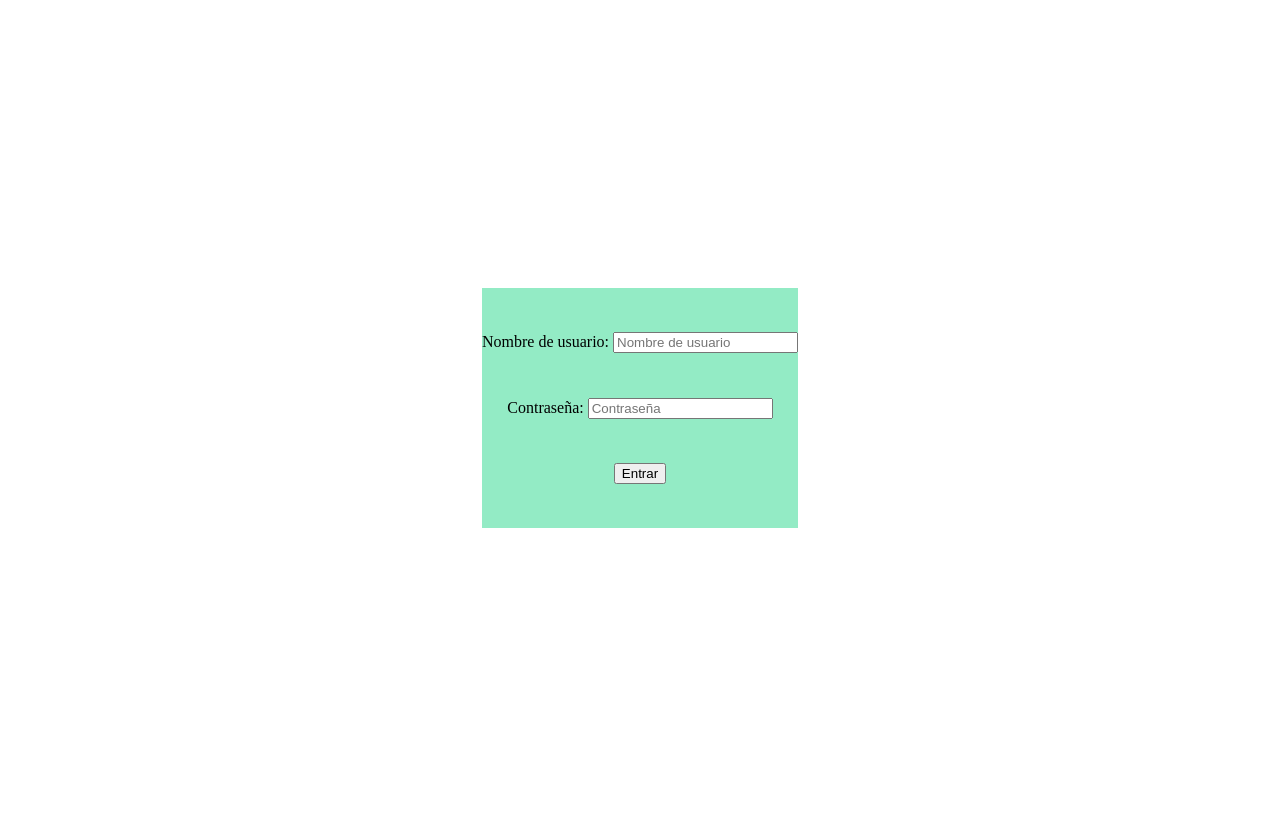
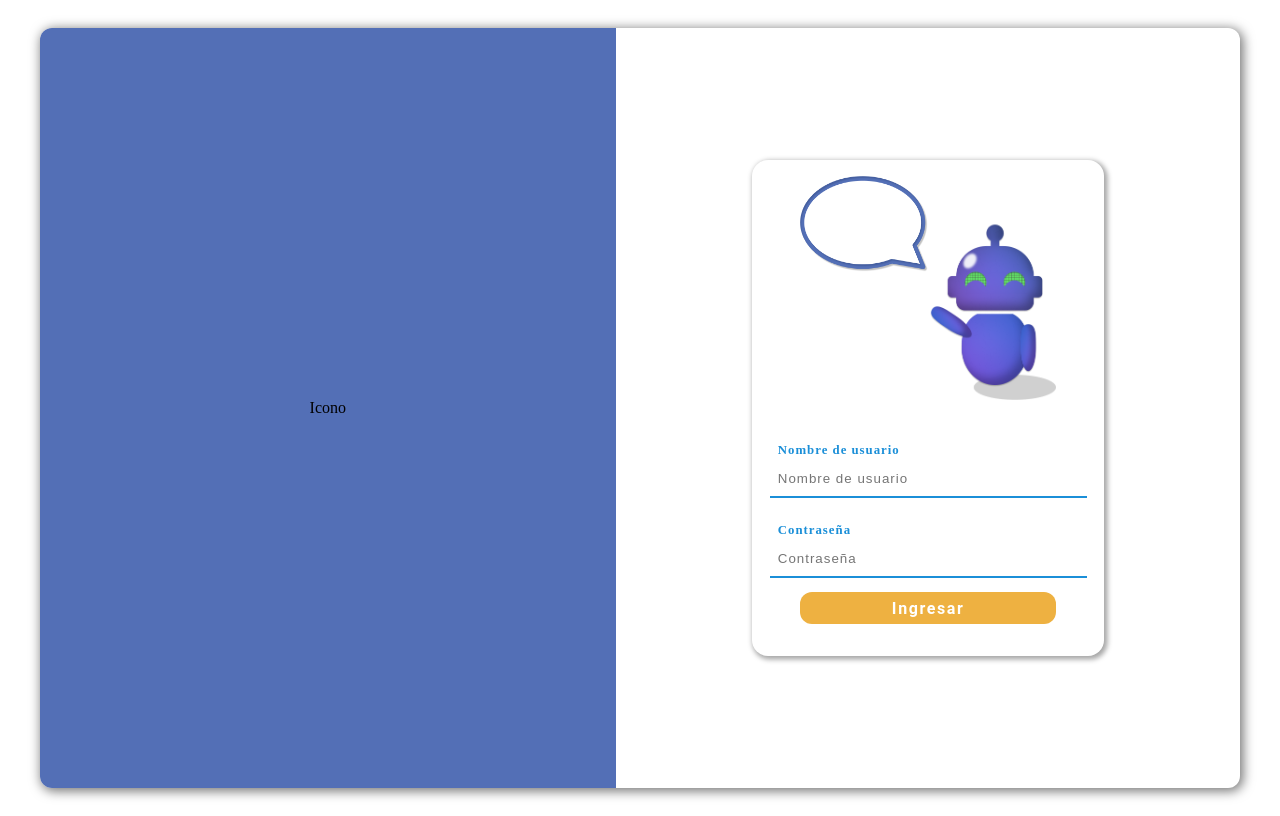
Before and after one commit to carlavega13/admin-Campus, a React (Vite) app in the folder Front-end/: page / in a window 1280 px wide. Built offline with nearby package versions, Linux system fonts and the light colour scheme.

Commit message:
limpieza de codigo

```diff
--- a/Front-end/src/App.jsx
+++ b/Front-end/src/App.jsx
@@ -1,6 +1,5 @@
 import { useState } from 'react'
 import { Route, Routes } from 'react-router-dom'
-import Login from './Components/Login/Login'
 import AdminHome from './Components/Admin/AdminHome/AdminHome'
 import AdminCourses from './Components/Admin/AdminCourses/AdminCourses'
 import FirstLoginEditProfile from './Components/FirstLoginEditProfile/FirstLoginEditProfile'
@@ -8,6 +7,7 @@ import s from "./App.module.css"
 import AdminCourseDetail from './Components/Admin/AdminCourses/AdminCourseDetail'
 import AdminUsers from './Components/Admin/AdminUsers/AdminUsers'
 import AdminUserDetail from './Components/Admin/AdminUsers/AdminUserDetail'
+import LoginPage from './Components/Login/LoginPage'
 
 function App() {
 
@@ -15,7 +15,7 @@ function App() {
   return (
     <div className={s.box}>
     <Routes>
-   <Route path="/" element={<Login />}/>
+   <Route path="/" element={<LoginPage />}/>
    <Route path="/adminHome" element={<AdminHome />}/>
    <Route path="/adminhome/courses" element={<AdminCourses />}/>
    <Route path="/firstEditProfile" element={<FirstLoginEditProfile />}/>
--- a/Front-end/src/Components/Admin/AdminCourses/AdminCourseDetail.jsx
+++ b/Front-end/src/Components/Admin/AdminCourses/AdminCourseDetail.jsx
@@ -1,5 +1,5 @@
 import { useDispatch, useSelector } from "react-redux"
-import { useParams } from "react-router-dom"
+import { useNavigate, useParams } from "react-router-dom"
 import s from "../../../css/AdminCourseDetail.module.css"
 import Papa from 'papaparse';
 import downloadCsv from "../../../downloadCsv";
@@ -11,6 +11,7 @@ import EmailPopOut from "../../EmailPopOut";
 import { getGrades } from "../../../Redux/actions";
 
 const AdminCourseDetail=()=>{
+    const navigate =useNavigate()
     const[flag,setFlag]=useState({
         state:false,
         to:""
@@ -26,7 +27,10 @@ const AdminCourseDetail=()=>{
    if(!course.enrolledPeople.find((pe)=>pe.grades)){
     dispatch(getGrades(course.enrolledPeople,user.token,user.domain,id))
     return(
-        <>LOADING!!!!!!</>
+        <>
+        <button onClick={()=>navigate("/adminHome")}>HOME</button>
+        LOADING!!!!!!
+        </>
     )
 
        }
@@ -85,6 +89,8 @@ const handleEnvolope=(to)=>{
 
 return(
     <div className={s.box}>
+        <button onClick={()=>navigate("/adminHome/courses")}>Atras</button>
+        <button onClick={()=>navigate("/adminHome")}>HOME</button>
           <div className={s.names}>
         <h4 className={flag?.state?s.blur:s.normal}>Nombres</h4>
         <h4 className={flag?.state?s.blur:s.normal}>Email</h4>
@@ -93,7 +99,12 @@ return(
         <h4 className={flag?.state?s.blur:s.normal}>Porcentaje de finalizacion</h4>
         </div>
     {sliceUsers?.map(student=>{
-       let progress= student?.enrolledcourses?.find(co=>co.id==id).progress
+        let progress=0
+        if(student.enrolledcourses.progress){
+
+
+            progress= student?.enrolledcourses?.find(co=>co.id==id).progress
+        }
         return (
             <div className={s.cell}>
                 <div className={s.name}>{student.fullname}</div>
--- a/Front-end/src/Components/Admin/AdminCourses/AdminCourses.jsx
+++ b/Front-end/src/Components/Admin/AdminCourses/AdminCourses.jsx
@@ -54,6 +54,7 @@ const AdminCourses=()=>{
 
 return(
     <div className={s.fondo}>
+        <button onClick={()=>navigate("/adminHome")}>HOME</button>
                   <div className={s.names}>
         <h4 className={flag?.state?s.blur:s.normal}>Curso</h4>
         <h4 className={flag?.state?s.blur:s.normal}>Cantidad de alumnos</h4>
--- a/Front-end/src/Components/Admin/AdminUsers/AdminUserDetail.jsx
+++ b/Front-end/src/Components/Admin/AdminUsers/AdminUserDetail.jsx
@@ -1,6 +1,6 @@
 import { useEffect, useState } from "react";
 import { useSelector } from "react-redux"
-import { useParams } from "react-router-dom"
+import { useNavigate, useParams } from "react-router-dom"
 import axios from "axios"
 import { HOST } from "../../../../HOST";
 import s from "../../../css/AdminUserDetail.module.css"
@@ -11,6 +11,7 @@ export const dateTransfer=(timeStamp)=>{
     return fecha.toLocaleDateString('es-ES', opciones);
 }
 const AdminUserDetail=()=>{
+    const navigate=useNavigate()
     const {id}=useParams()
     const[info,setInfo]=useState([])
    const{token,domain}=useSelector(state=>state.user)
@@ -27,7 +28,7 @@ let order={}
        course:response.data[0].enrolledcourses.find(c=>c.id== user?.enrolledcourses[i]?.id ),
        grades:response.data[0].grades
     }
-    // console.log(order);
+
 a.push(order)
 }
 
@@ -36,9 +37,10 @@ setInfo(a)
 courses()
 },[])
 
-console.log(info);
 return(
     <div>
+        <button onClick={()=>navigate("/adminHome")}>HOME</button>
+        <button onClick={()=>navigate("/adminHome/users")}>Atras</button>
     <h1>{user?.fullname}</h1>
     <h5>{user?.email}</h5>
     {user.phone1&&<h5>{user?.phone1}</h5>}
--- a/Front-end/src/Components/Admin/AdminUsers/AdminUsers.jsx
+++ b/Front-end/src/Components/Admin/AdminUsers/AdminUsers.jsx
@@ -70,6 +70,7 @@ alert("Debes selecionar al menos un usuario")
 
 return(
     <div>
+        <button onClick={()=>navigate("/adminHome")}>HOME</button>
        <div className={s.box}>
         <div className={s.names}>
         <h4 className={flag.state?s.blur:s.normal}>Nombres</h4>
--- a/Front-end/src/Components/EmailPopOut.jsx
+++ b/Front-end/src/Components/EmailPopOut.jsx
@@ -9,7 +9,7 @@ const[info,setInfo]=useState({
     subject:"",
     text:""
 })
-console.log(props);
+
 const handleSendEmail=async()=>{
    let confirm=window.confirm('¿Estás seguro de que deseas enviar este email?');
    if(confirm){
--- a/Front-end/src/Components/Login/Login.jsx
+++ b/Front-end/src/Components/Login/Login.jsx
@@ -3,6 +3,8 @@ import { useDispatch, useSelector } from "react-redux"
 import { login } from "../../Redux/actions"
 import { useNavigate } from "react-router-dom"
 import s from "../../css/Login.module.css"
+import robotStandar from "../../public/images/Login/ROBOT-VERDE.png"
+import msgIcon from "../../public/images/Login/Vector-Nube-Msg.png"
 
 const Login=()=>{
     const navigate=useNavigate()
@@ -19,32 +21,52 @@ const Login=()=>{
         setUser({
             ...user,
             [e.target.name]:e.target.value
-
         })
     }
     const handlerLogin=()=>{
         dispatch(login(user))
 
     }
-            useEffect(()=>{
+    useEffect(()=>{},[userLogged])
 
-            },[userLogged])
-            if(userLogged?.username&&userLogged?.phone===null){
+    if(userLogged?.username&&userLogged?.phone===null) {
         navigate("firstEditProfile")
       return
     }
-                        if(userLogged?.username&&userLogged?.rol==="administrador"){
+    if(userLogged?.username&&userLogged?.rol==="administrador") {
         navigate("/adminHome")
     }
 
 
-return(
-    <div className={s.box}>
-    <label htmlFor="username">Nombre de usuario: <input onChange={handlerChange} name="username" value={user.username} type="text" placeholder="Nombre de usuario" /></label>
+return (
+    <div className={s.containerLogin}>
 
-    <label htmlFor="password">Contraseña: <input onChange={handlerChange} name="password" value={user.password} type="text" placeholder="Contraseña"/></label>
+      <div className={s.icons}>
+        <img src={msgIcon}className={s.msgIcon}/>
+        <img src={robotStandar} className={s.robotStandar}/>
+      </div>
 
-    <button onClick={handlerLogin}>Entrar</button>
+      <div className={s.inputs}>
+
+        <label htmlFor="username">
+          Nombre de usuario
+        </label>
+        <input onChange={handlerChange} name="username"value={user.username}
+            type="text" placeholder="Nombre de usuario"
+            />
+
+        <label htmlFor="password">
+          Contraseña
+        </label>
+        <input onChange={handlerChange} name="password"
+            value={user.password}
+            type="text" placeholder="Contraseña"/>
+
+        <button onClick={handlerLogin}
+            className={s.btnLogin}>Ingresar</button>
+
+      </div>
+
     </div>
 )
 }
--- /dev/null
+++ b/Front-end/src/Components/Login/LoginPage.jsx
@@ -0,0 +1,12 @@
+import Login from '../Login/Login.jsx'
+import s from "../../css/LoginPage.module.css"
+export default function LoginPage () {
+    return (
+        <div className={s.divContainer}>
+          <div className={s.uno}>Icono</div>
+          <div className={s.dos}>
+              <Login/>
+          </div>
+        </div>
+    )
+}
--- a/Front-end/src/css/Login.module.css
+++ b/Front-end/src/css/Login.module.css
@@ -1,10 +1,95 @@
-.box{
+.containerLogin {
+    background-color: #fff;
+    width: 22rem;
+    height: 100%;
+    max-height: 30rem;
     display: flex;
     flex-direction: column;
+    align-items: center;
+    justify-content: flex-start;
+    padding-top: 1rem;
+    box-shadow: 2px 2px .3rem .1rem rgb(0, 0, 0, 0.35);
+    border-radius: 1rem;
+}
+.icons {
+    width: 100%;
+    display: flex;
+    height: 14rem;
     justify-content: center;
-    align-items: center;
-    background-color: rgb(147, 235, 197);
-    justify-content: space-evenly;
-    height:  30vh;
+}
+.robotStandar {
+    width: 8rem;
+    height: 11.5rem;
+    align-self: flex-end;
+}
+.msgIcon {
+    width: 8rem;
+    height: 6rem;
+}
+.inputs {
+    margin-top: 2rem;
+    display: flex;
+    flex-direction: column;
+    height: 12rem;
+    width: 90%;
+    justify-content: space-between;
+}
+.inputs input {
+    border-radius: 6px 6px 0 0;
+    height: 2rem;
+    letter-spacing: 1px;
+    padding-left: .5rem;
+    border: none;
+    border-bottom: 2px solid #1B8FD8;
+    outline: none;
+}
+.inputs label {
+    font-weight: bold;
+    letter-spacing: 1px;
+    font-size: .8rem;
+    width: fit-content;
+    padding: 0px 8px 0px 8px;
+    position: relative;
+    top: .7rem;
+    color: #1B8FD8
+}
+.btnLogin {
+    background: #EEB141;
+    height: 2rem;
+    border-radius: 12px;
+    border: none;
+    font-weight: bold;
+    font-family: Roboto;
+    font-size: 1rem;
+    color: #fff;
+    letter-spacing: .1rem;
+    transition: .3s;
+    width: 100%;
+    max-width: 16rem;
+    align-self: center;
+}
+.btnLogin:hover {
+    background: #F3CD87;
+    cursor: pointer
+}
 
+@media (max-width: 960px) {
+    .containerLogin {
+        width: 100%;
+    }
 }
+
+@media (max-width: 500px) {
+    .robotStandar {
+        width: 5rem;
+        height: 7rem;
+    }
+    .msgIcon {
+        display: none;
+    }
+    .icons {
+        height: 7rem;
+        justify-content: center !important;
+        align-items: center !important;
+    }
+}
--- /dev/null
+++ b/Front-end/src/css/LoginPage.module.css
@@ -0,0 +1,47 @@
+.divContainer {
+    background: #fff;
+    /* padding: 5px; */
+    width: 95%;
+    height: 95vh;
+    min-height: 18rem;
+    /* max-height: 40rem; */
+    display: flex;
+    justify-content: center;
+    /* border: 2px solid #333; */
+    border-radius: 12px;
+    box-shadow: 2px 2px 12px 1px #727272;
+}
+.uno {
+    background: #536FB6;
+    border-radius: 12px 0 0 12px;
+    /* padding: 5px; */
+    width: 50%;
+    display: flex;
+    justify-content: center;
+    align-items: center;
+}
+.dos {
+    background-color: #fff;
+    border-radius: 0 12px 12px 0;
+    padding: 12px;
+    margin: 12px;
+    width: 50%;
+    display: flex;
+    justify-content: center;
+    align-items: center;
+}
+
+@media (max-width: 960px) {
+    .uno {
+        display: none;
+    }
+    .dos {
+        border-radius: 12px;
+        /* background: red; */
+        width: 100%;
+        padding: 0px;
+    }
+    .divContainer {
+        box-shadow: none;
+    }
+}
```
Also changed, not shown: Front-end/src/public/images/Login/ROBOT-VERDE.png (added), Front-end/src/public/images/Login/Vector-Nube-Msg.png (added). Lines whose indentation alone changed are shown as unchanged.
